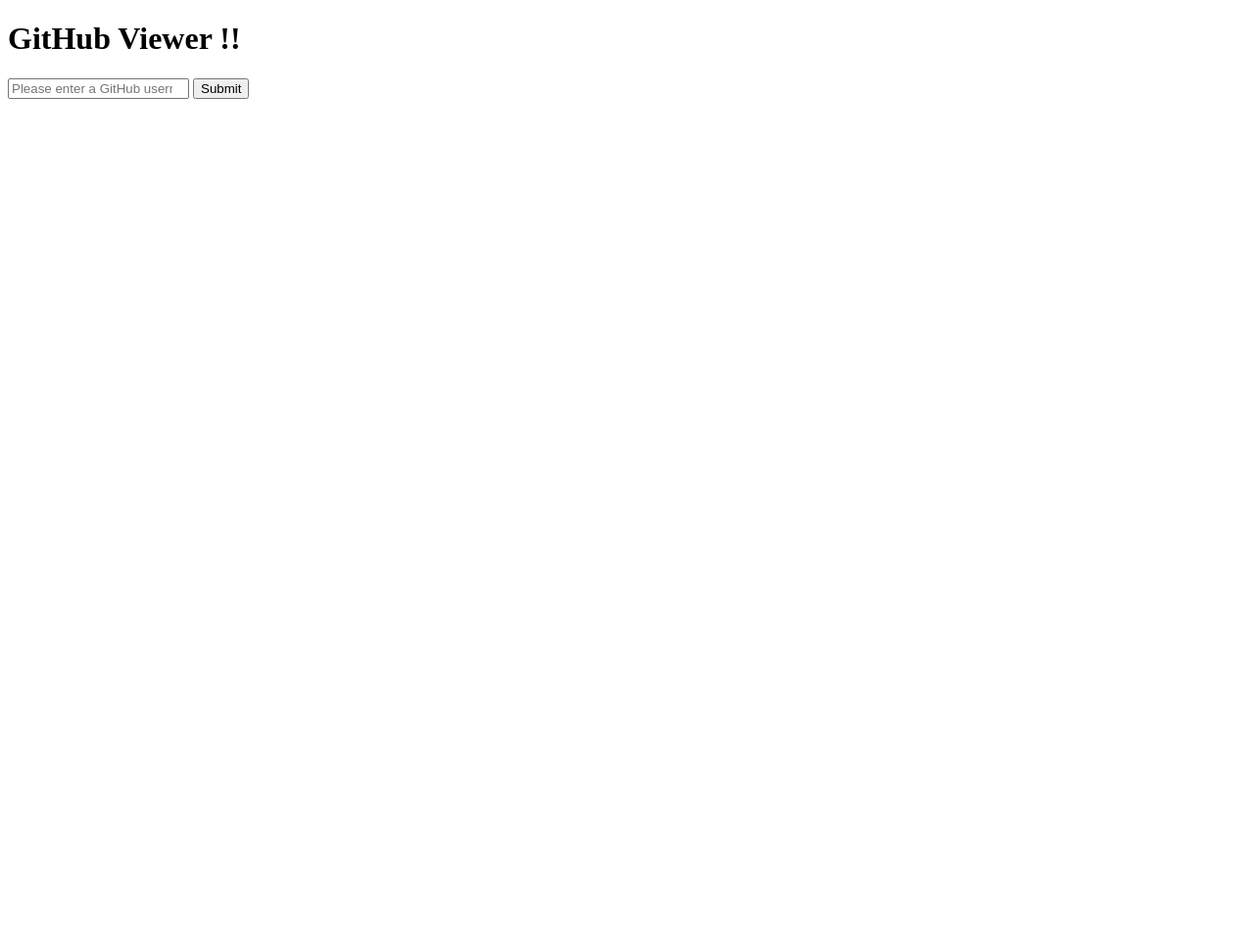
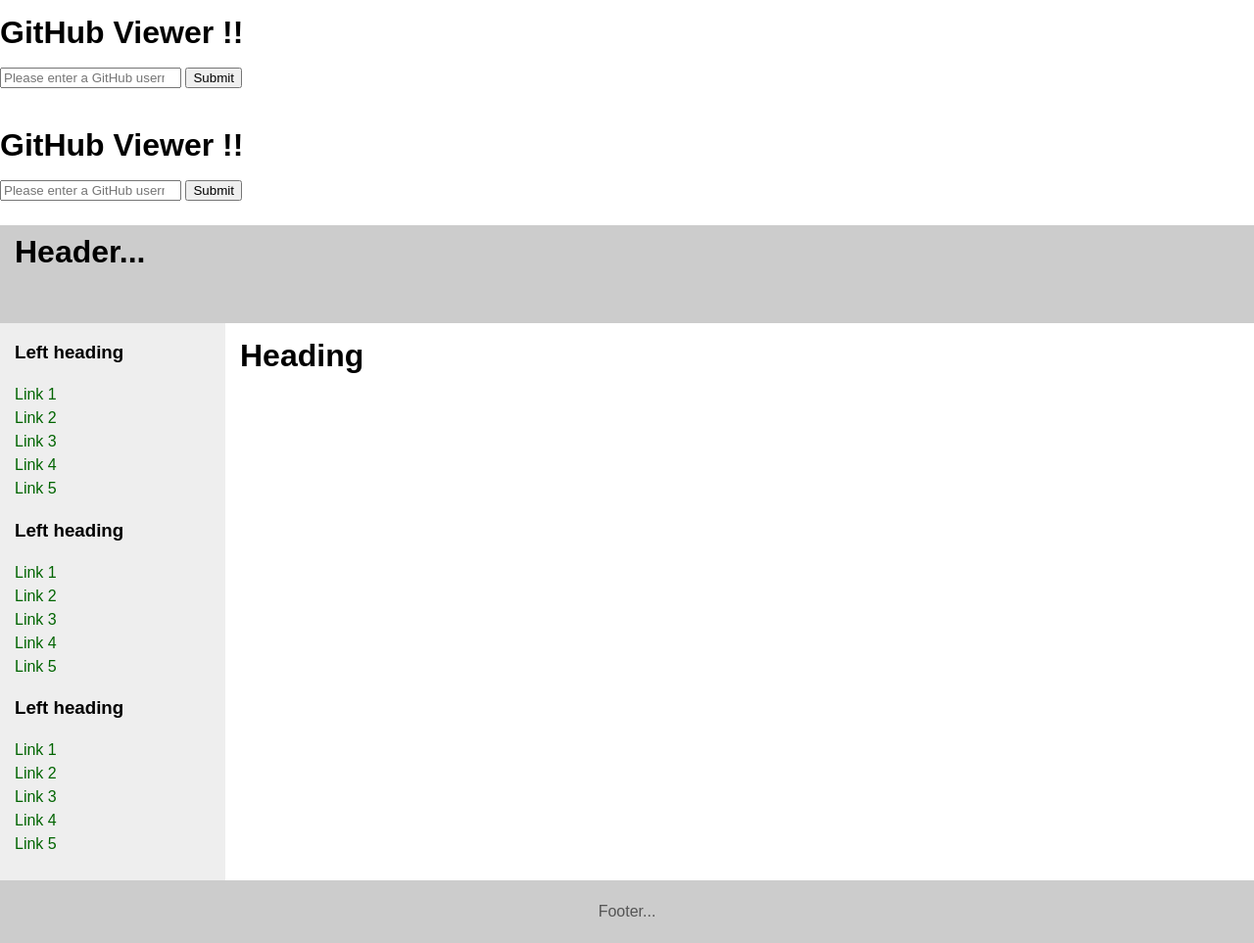
Before and after one commit to rylew2/GitHubViewer, a plain HTML site: page index.html in a window 1280 px wide. Shown: the whole page at 98% size. Before the commit the page ends 800 px from the top, so only its background shows below. Drawn offline with nearby package versions, Linux system fonts and the light colour scheme; some packages are replaced by stand-ins of ours.

Commit message:
-separate out styles.css -start to develop website template

```diff
--- a/index.html
+++ b/index.html
@@ -2,6 +2,7 @@
 <html ng-app="GitHubViewer">
 
   <head>
+      <link rel="stylesheet" href="styles.css" type="text/css" />
     <script data-require="angular.js@1.2.24" data-semver="1.5.7" src="https://code.angularjs.org/1.5.7/angular.js"></script>
     <script data-require="angular-route@1.4.2" data-semver="1.4.2" src="https://code.angularjs.org/1.4.2/angular-route.js"></script>
     <script src="app.js"></script> <!-- has to come before the other scripts since it is defining the module-->
@@ -12,11 +13,87 @@
 
     <!-- github.js after the module is defined in script.js  -->
   </head>
-    <body>
-      <h1>GitHub Viewer !!</h1>
-      <div ng-view></div>
-    </body>
+  <body>
+        <h1>GitHub Viewer !!</h1>
+        <div ng-view></div>
+  </body>
 
 
 
 </html>
+
+
+
+
+<!DOCTYPE html>
+<!-- Template by quackit.com -->
+<html>
+<head>
+    <meta http-equiv="Content-Type" content="text/html; charset=utf-8">
+    <title>2 Column Layout &mdash; Left Menu with Header &amp; Footer</title>
+
+
+</head>
+
+<body>
+
+    <h1>GitHub Viewer !!</h1>
+    <div ng-view></div>
+
+    <header id="header">
+        <div class="innertube">
+            <h1>Header...</h1>
+        </div>
+    </header>
+
+    <div id="wrapper">
+
+        <main>
+            <div id="content">
+                <div class="innertube">
+                    <h1>Heading</h1>
+                    <p>
+                    <script>generateText(20)</script></p>
+                </div>
+            </div>
+        </main>
+
+        <nav id="nav">
+            <div class="innertube">
+                <h3>Left heading</h3>
+                <ul>
+                    <li><a href="#">Link 1</a></li>
+                    <li><a href="#">Link 2</a></li>
+                    <li><a href="#">Link 3</a></li>
+                    <li><a href="#">Link 4</a></li>
+                    <li><a href="#">Link 5</a></li>
+                </ul>
+                <h3>Left heading</h3>
+                <ul>
+                    <li><a href="#">Link 1</a></li>
+                    <li><a href="#">Link 2</a></li>
+                    <li><a href="#">Link 3</a></li>
+                    <li><a href="#">Link 4</a></li>
+                    <li><a href="#">Link 5</a></li>
+                </ul>
+                <h3>Left heading</h3>
+                <ul>
+                    <li><a href="#">Link 1</a></li>
+                    <li><a href="#">Link 2</a></li>
+                    <li><a href="#">Link 3</a></li>
+                    <li><a href="#">Link 4</a></li>
+                    <li><a href="#">Link 5</a></li>
+                </ul>
+            </div>
+        </nav>
+
+    </div>
+
+    <footer id="footer">
+        <div class="innertube">
+            <p>Footer...</p>
+        </div>
+    </footer>
+
+</body>
+</html>
--- /dev/null
+++ b/styles.css
@@ -0,0 +1,68 @@
+    body {
+            margin: 0;
+            padding: 0;
+            font-family: Sans-Serif;
+            line-height: 1.5em;
+        }
+
+        #header {
+            background: #ccc;
+            height: 100px;
+        }
+
+            #header h1 {
+                margin: 0;
+                padding-top: 15px;
+            }
+
+        main {
+            padding-bottom: 10010px;
+            margin-bottom: -10000px;
+            float: left;
+            width: 100%;
+        }
+
+        #nav {
+            padding-bottom: 10010px;
+            margin-bottom: -10000px;
+            float: left;
+            width: 230px;
+            margin-left: -100%;
+            background: #eee;
+        }
+
+        #footer {
+            clear: left;
+            width: 100%;
+            background: #ccc;
+            text-align: center;
+            padding: 4px 0;
+        }
+
+        #wrapper {
+            overflow: hidden;
+        }
+
+        #content {
+            margin-left: 230px; /* Same as 'nav' width */
+        }
+
+        .innertube {
+            margin: 15px; /* Padding for content */
+            margin-top: 0;
+        }
+
+        p {
+            color: #555;
+        }
+
+        nav ul {
+            list-style-type: none;
+            margin: 0;
+            padding: 0;
+        }
+
+            nav ul a {
+                color: darkgreen;
+                text-decoration: none;
+            }
```
